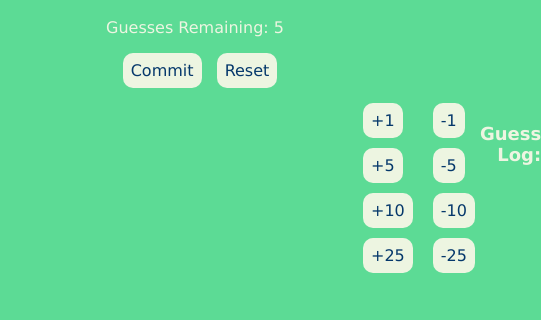
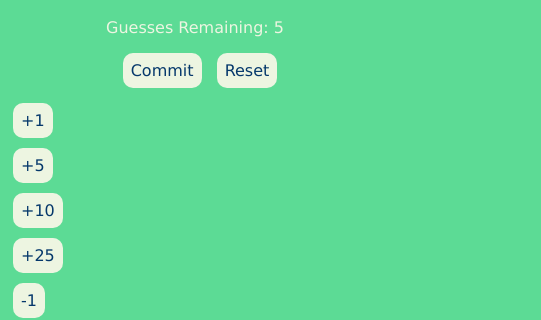
Before and after one commit to helenq2006/jsprogram, a plain HTML site: page index.html in a window 390 px wide. Shown: the part 524-844 px from the top of the page, 541 px wide, since content can reach past the window. Drawn offline with Linux system fonts and the light colour scheme.

Commit message:
fixed mobile layout

```diff
--- a/index.html
+++ b/index.html
@@ -35,7 +35,6 @@
 
 <div id="space-between">
 
-<div class="column flexBoxTest">
         <div class="add-buttons">
     <button id="add1">+1</button>
     <button id="add5">+5</button>
@@ -44,7 +43,6 @@
     </div>
 </div>
 
-    <div class="column flexBoxTest2">
 <div class="subtract-buttons">
     <button id="sub1">-1</button>
     <button id="sub5">-5</button>
--- a/style.css
+++ b/style.css
@@ -74,8 +74,8 @@ button:hover {
 
 #guessLog {
     margin-top: 10px;
-    text-align: right;
-    align-items: right;
+    text-align: left;
+    align-items: left;
 }
 
 #space-between {
@@ -92,17 +92,3 @@ button:hover {
 #logList li {
     margin: 8px 5;
 }
-
-.flexBoxTest
-{
-    display: flex;
-    justify-content: center;
-    margin-left: 350px;
-}
-
-.flexBoxTest2
-{
-    display: flex;
-    justify-content: center;
-    margin-right: 300px;
-}
```
